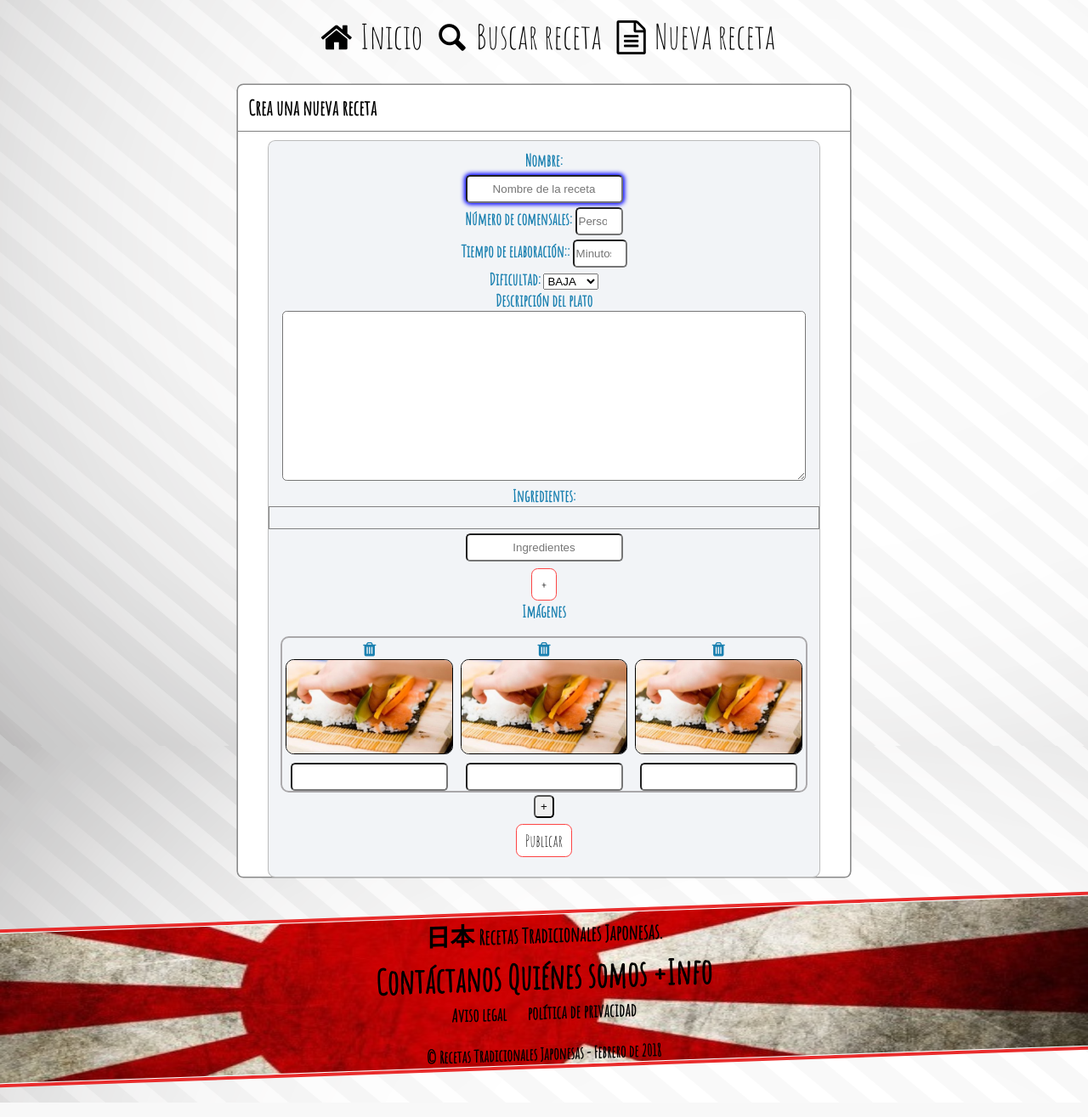
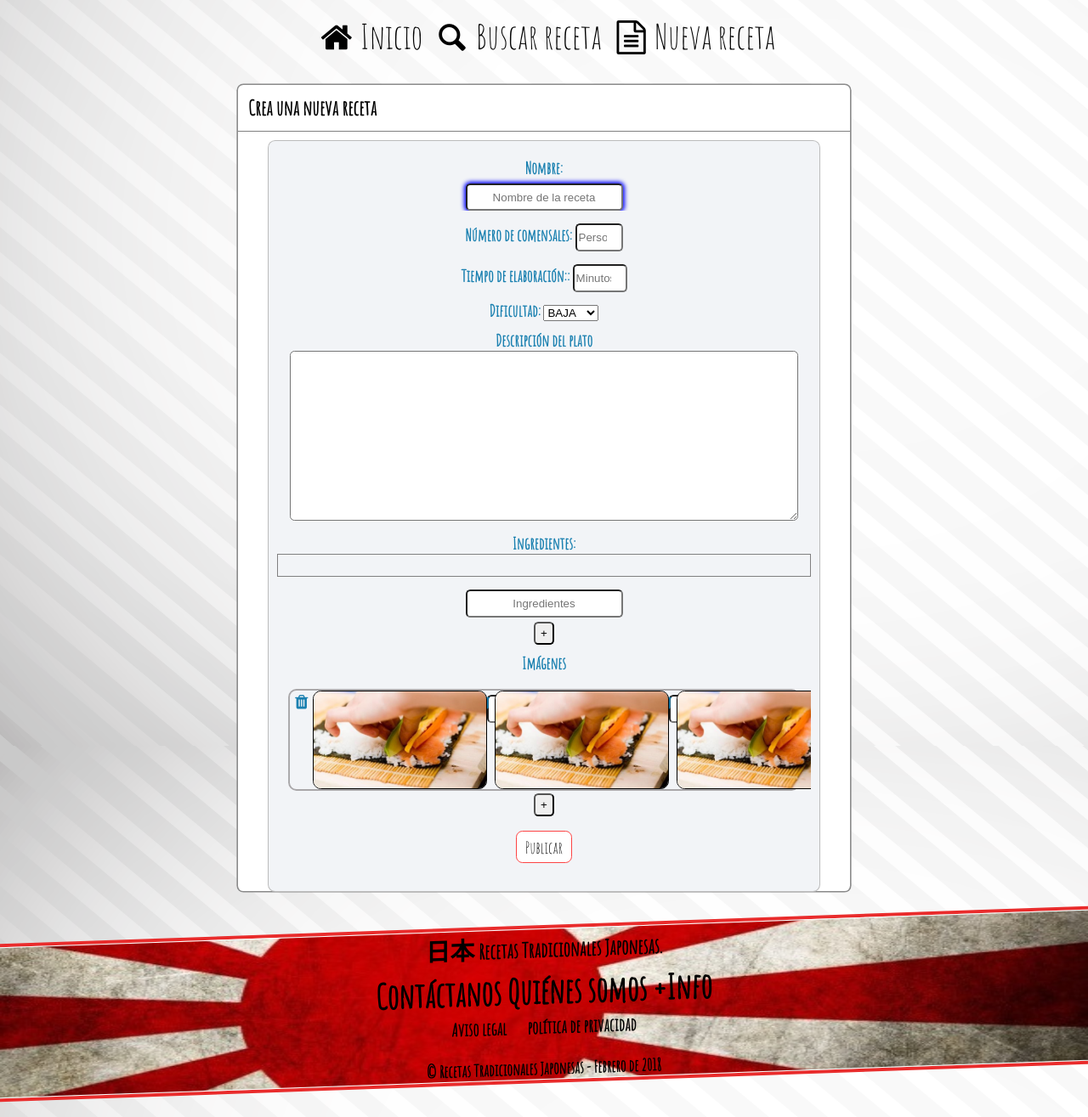
Before and after one commit to mta19/Practica1-PCW, a PHP site: page /nueva-receta.html in a window 1280 px wide. Shown: the part 322-1637 px from the top of the page at 85% size. Run offline with PHP 8.4, Linux system fonts and the light colour scheme; some web fonts are replaced.

Commit message:
Validda Nueva Recta

```diff
--- a/estilo.css
+++ b/estilo.css
@@ -813,6 +813,12 @@ box-shadow: 0 0 .4em 2px blue ;
 	border-top: 0;
 	border-color:gray;
 }
+#nueva-entrada li{
+	display:inherit;
+	overflow: hidden;
+	margin: .5em;
+}
+
 input{
 	margin-right: .5em;
 }
--- a/nueva-receta.html
+++ b/nueva-receta.html
@@ -38,17 +38,15 @@
 		    		<label>Nombre:</label>
 		        	<input  type="text" maxlength="80" name="name" placeholder="Nombre de la receta" required autofocus>
 		        </li>
-		        <br>
+
 		        <li>
 		        	<label>N&uacute;mero de comensales:</label>
 		        	<input type="number" name="comensales" min="0" max="24" step="1" placeholder="Personas" required >
 		        </li>
-		        <br>
 		        <li>
 		        	<label>Tiempo de elaboraci&oacute;n::</label>
 		        	<input type="number" name="tiempo" min="0" max="360" step="5" placeholder="Minutos" required >
 		        </li>
-		        <br>
 		        <li>
 		        	<label>Dificultad:</label>
 					<select name="orden" id="orden">
@@ -58,43 +56,43 @@
 						<option value="3">ALTA</option>
 					</select>
 		        </li>
-				<br>
-
+				<li>
 					<label> Descripci&oacute;n del plato</label>
-		        <textarea type="textarea" required > </textarea>
-
+		        	<textarea required > </textarea>
+				</li>
+		        <li>
 		        	<label>Ingredientes:</label>
         			<div id="ingredientes" contenteditable="true"></div>
+		        </li>
 
-						<form>
+	        	<li>
 	        		<input type="text" placeholder="Ingredientes">
-							<input type="submit" value="+">
-						</form>
-
-
-				<br>
-
+					<input type="button" value="+">
+	        	</li>
+				<li>
 					<label> Im&aacute;genes</label><br>
 			       	<div class="miniat">
 			       		<div>
-		       			<span class="icon-trash">
+			       			<span class="icon-trash"></span>
 							<img alt="sushi2"  class="box2" src="imagenes/sushi2.jpg">
 							<input type="text">
 						</div>
 						<div>
-						<span class="icon-trash">
+							<span class="icon-trash"></span>
 							<img alt="sushi2"  class="box2" src="imagenes/sushi2.jpg">
 							<input type="text">
 						</div>
 						<div>
-						<span class="icon-trash">
+							<span class="icon-trash"></span>
 							<img alt="sushi2"  class="box2" src="imagenes/sushi2.jpg">
 							<input type="text">
 						</div>
 			       	</div>
 			       	<input type="button" value="+">
-		       <br>
-		       <input type="submit" id="enviar" value="Publicar"></a>
+				</li>
+				<li>
+					<input type="submit" id="enviar" value="Publicar">
+				</li>
 		      </ul>
 			</form>
 	</section>
```
Lines whose indentation alone changed are shown as unchanged.
